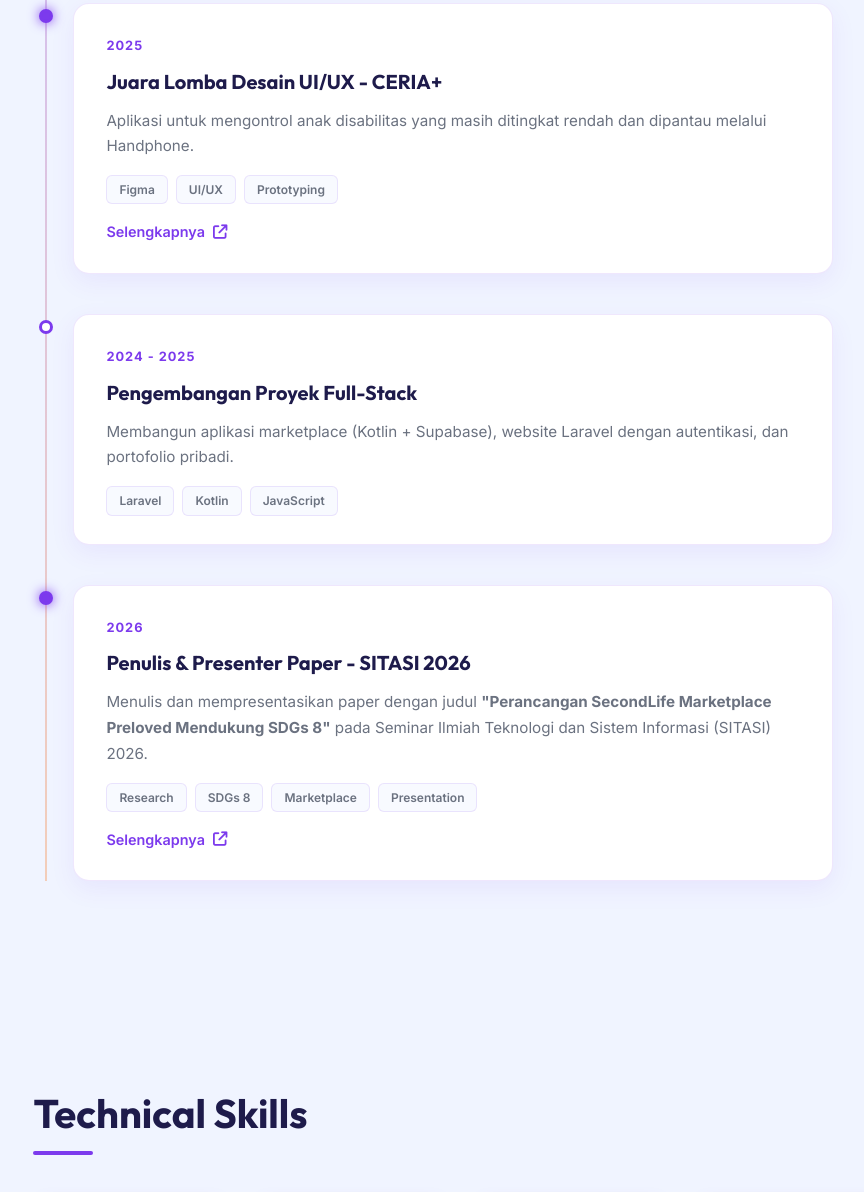
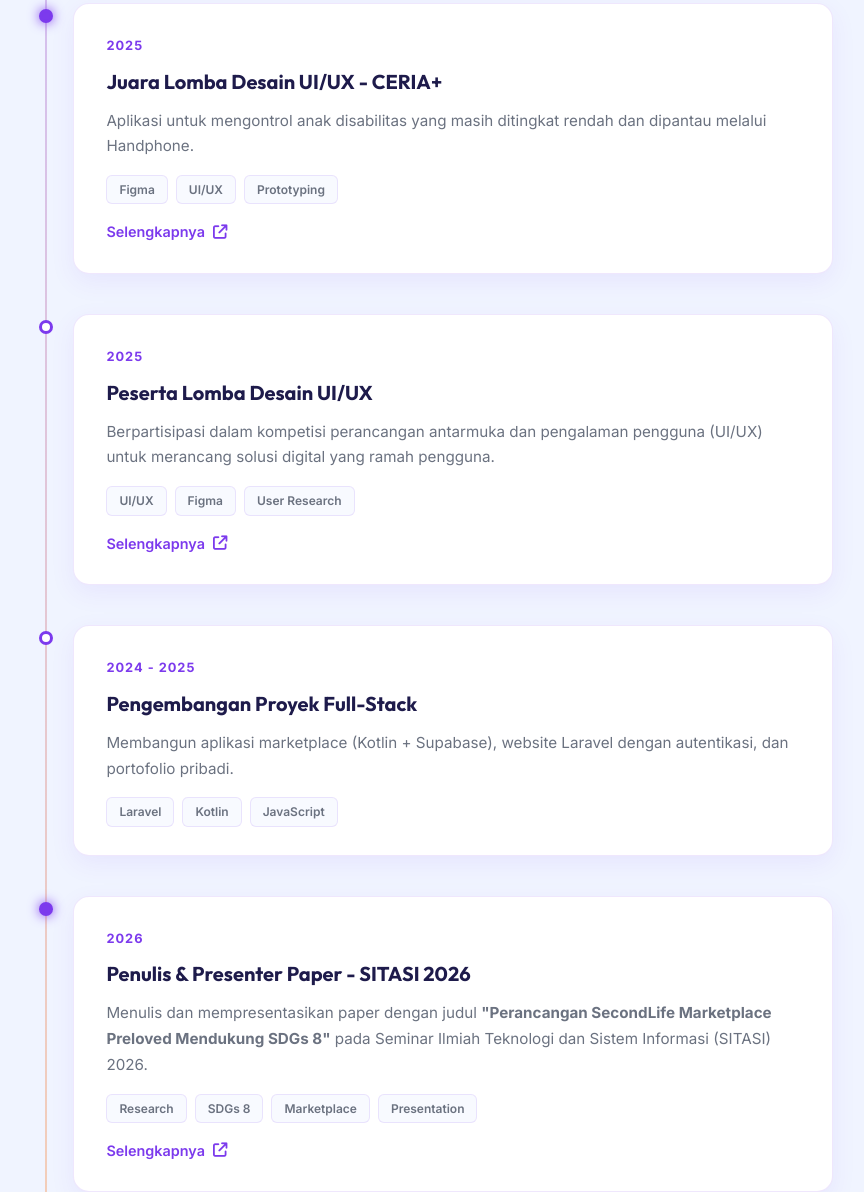
Before and after one commit to panjiarya17maulana-create/PANJI.A.M, a plain HTML site: page index.html in a window 1280 px wide. Shown: the part 2393-3585 px from the top of the page, without its empty margins (69-933 px from the left). Drawn offline with nearby package versions, Linux system fonts and the light colour scheme.

Commit message:
tambah sertifikat peserta lomba ui ux

```diff
--- a/index.html
+++ b/index.html
@@ -179,6 +179,20 @@
                         <span>Figma</span><span>UI/UX</span><span>Prototyping</span>
                     </div>
                     <a href="javascript:void(0)" class="project-link timeline-more-btn" onclick="openImage('aset/PANJI_ARYA_MAULANA_JUARA_2.jpg')">
+                        Selengkapnya <i class="fa-solid fa-arrow-up-right-from-square"></i>
+                    </a>
+                </div>
+            </div>
+            <div class="timeline-item reveal">
+                <div class="timeline-dot"></div>
+                <div class="timeline-content">
+                    <span class="timeline-date">2025</span>
+                    <h3>Peserta Lomba Desain UI/UX</h3>
+                    <p>Berpartisipasi dalam kompetisi perancangan antarmuka dan pengalaman pengguna (UI/UX) untuk merancang solusi digital yang ramah pengguna.</p>
+                    <div class="timeline-tags">
+                        <span>UI/UX</span><span>Figma</span><span>User Research</span>
+                    </div>
+                    <a href="javascript:void(0)" class="project-link timeline-more-btn" onclick="openImage('aset/LOMBA UI_UX.jpg')">
                         Selengkapnya <i class="fa-solid fa-arrow-up-right-from-square"></i>
                     </a>
                 </div>
@@ -424,7 +438,7 @@
                 </div>
             </div>
 
-           <div class="contact-right reveal">
+            <div class="contact-right reveal">
                 <div class="contact-form-card">
                     <h3>Kirim Pesan Langsung</h3>
                     <form id="contact-form" onsubmit="kirimPesanSupabase(event)">
```
Also changed, not shown: 1 other file.
